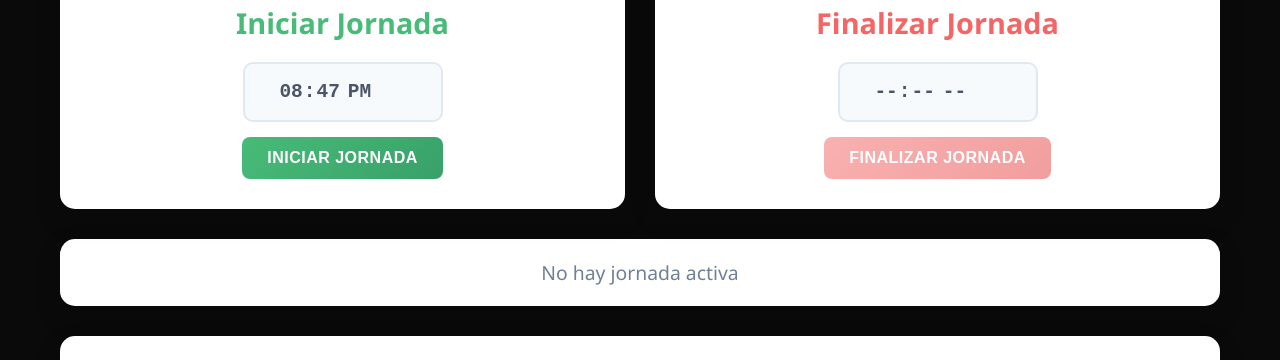
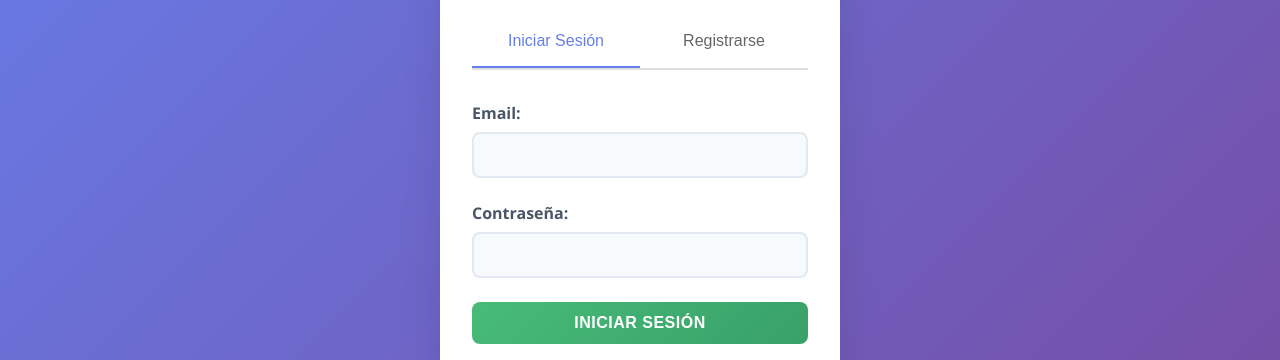
Before and after one commit to Marcoslarraza/jornadaLaboral, a plain HTML site: page index.html in a window 1280 px wide. Shown: the part 258-618 px from the top of the page. Drawn offline with nearby package versions, Linux system fonts and the light colour scheme; no server answers.

Commit message:
Add authentication system with login/register

```diff
--- a/index.html
+++ b/index.html
@@ -10,7 +10,45 @@
     <script src="https://cdnjs.cloudflare.com/ajax/libs/jspdf-autotable/3.5.31/jspdf.plugin.autotable.min.js"></script>
 </head>
 <body>
-    <div class="container">
+    <!-- Login Container -->
+    <div id="login-container" class="login-container">
+        <div class="login-card">
+            <h1>Registro de Turnos</h1>
+            <div class="login-tabs">
+                <button class="tab-btn active" id="tab-login">Iniciar Sesión</button>
+                <button class="tab-btn" id="tab-register">Registrarse</button>
+            </div>
+
+            <!-- Login Form -->
+            <form id="login-form" class="auth-form active">
+                <div class="form-group">
+                    <label for="login-email">Email:</label>
+                    <input type="email" id="login-email" required>
+                </div>
+                <div class="form-group">
+                    <label for="login-password">Contraseña:</label>
+                    <input type="password" id="login-password" required>
+                </div>
+                <button type="submit" class="btn btn-primary btn-full">Iniciar Sesión</button>
+            </form>
+
+            <!-- Register Form -->
+            <form id="register-form" class="auth-form">
+                <div class="form-group">
+                    <label for="register-email">Email:</label>
+                    <input type="email" id="register-email" required>
+                </div>
+                <div class="form-group">
+                    <label for="register-password">Contraseña:</label>
+                    <input type="password" id="register-password" required>
+                </div>
+                <button type="submit" class="btn btn-primary btn-full">Registrarse</button>
+            </form>
+        </div>
+    </div>
+
+    <!-- App Container -->
+    <div id="app-container" class="container" style="display: none;">
         <header>
             <h1>Registro de Turnos de Trabajo</h1>
             <div class="fecha-actual">
--- a/script.js
+++ b/script.js
@@ -5,9 +5,9 @@ class RegistroTurnos {
         this.supabaseKey = 'eyJhbGciOiJIUzI1NiIsInR5cCI6IkpXVCJ9.eyJpc3MiOiJzdXBhYmFzZSIsInJlZiI6ImhxYXV0cWVkanJicGN3YW9yb3FxIiwicm9sZSI6ImFub24iLCJpYXQiOjE3NjQ3Nzg2MTMsImV4cCI6MjA4MDM1NDYxM30.yBdy0Qkr5cAHkfESZ-p1051HPCu14T4XIil6AJgw0Gc';
         this.supabase = window.supabase.createClient(this.supabaseUrl, this.supabaseKey);
 
-        // ID de usuario simple (en producción usarías autenticación real)
-        this.userId = localStorage.getItem('userId') || 'user-demo-' + Date.now();
-        localStorage.setItem('userId', this.userId);
+        // Estado de autenticación
+        this.usuario = null;
+        this.userId = null;
 
         this.registros = [];
         this.jornadaActiva = null;
--- a/styles.css
+++ b/styles.css
@@ -2,6 +2,109 @@
     margin: 0;
     padding: 0;
     box-sizing: border-box;
+}
+
+/* Login Styles */
+.login-container {
+    display: flex;
+    justify-content: center;
+    align-items: center;
+    min-height: 100vh;
+    background: linear-gradient(135deg, #667eea 0%, #764ba2 100%);
+}
+
+.login-card {
+    background: white;
+    padding: 2rem;
+    border-radius: 15px;
+    box-shadow: 0 20px 40px rgba(0, 0, 0, 0.1);
+    width: 100%;
+    max-width: 400px;
+}
+
+.login-card h1 {
+    text-align: center;
+    margin-bottom: 2rem;
+    color: #333;
+}
+
+.login-tabs {
+    display: flex;
+    margin-bottom: 2rem;
+    border-bottom: 2px solid #e0e0e0;
+}
+
+.tab-btn {
+    flex: 1;
+    padding: 1rem;
+    border: none;
+    background: none;
+    cursor: pointer;
+    font-size: 1rem;
+    color: #666;
+    transition: all 0.3s ease;
+    border-bottom: 2px solid transparent;
+}
+
+.tab-btn.active {
+    color: #667eea;
+    border-bottom-color: #667eea;
+}
+
+.auth-form {
+    display: none;
+}
+
+.auth-form.active {
+    display: block;
+}
+
+.auth-form .form-group {
+    margin-bottom: 1.5rem;
+}
+
+.auth-form label {
+    display: block;
+    margin-bottom: 0.5rem;
+    color: #333;
+    font-weight: 500;
+}
+
+.auth-form input {
+    width: 100%;
+    padding: 0.75rem;
+    border: 2px solid #e0e0e0;
+    border-radius: 8px;
+    font-size: 1rem;
+    transition: border-color 0.3s ease;
+}
+
+.auth-form input:focus {
+    outline: none;
+    border-color: #667eea;
+}
+
+.btn-full {
+    width: 100%;
+    padding: 1rem;
+}
+
+/* Header updates */
+.header-content {
+    display: flex;
+    justify-content: space-between;
+    align-items: center;
+}
+
+.user-info {
+    display: flex;
+    align-items: center;
+    gap: 1rem;
+}
+
+#user-email {
+    color: #667eea;
+    font-weight: 600;
 }
 
 body {
```
